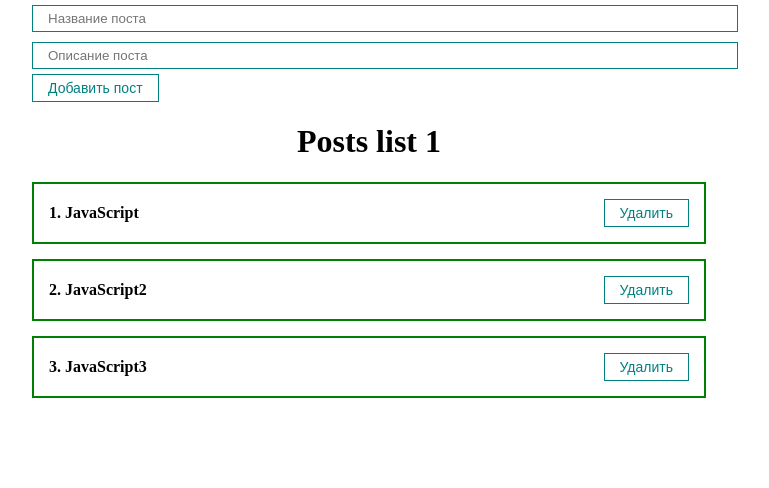
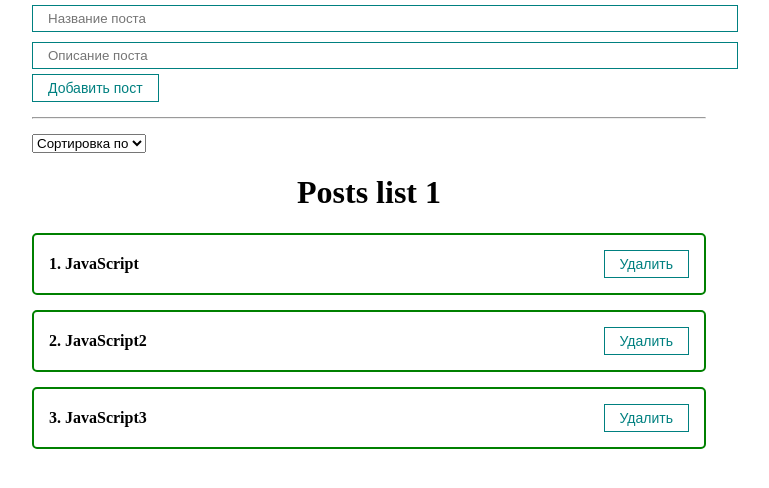
Before and after one commit to Ravil2/ulbiReact, a React (Vite) app: page / in a window 1280 px wide. Shown: the top 488 px of the page, without its empty margins (271-1040 px from the left). Built offline with nearby package versions, Linux system fonts and the light colour scheme.

Commit message:
сортировка

```diff
--- a/src/App.jsx
+++ b/src/App.jsx
@@ -1,6 +1,7 @@
 import { useState } from 'react'
 import PostList from './components/PostList'
 import PostForm from './components/PostForm'
+import MySelect from './components/UI/select/MySelect'
 
 export default function App() {
   const [posts, setPosts] = useState([
@@ -8,6 +9,7 @@ export default function App() {
     { id: 2, title: 'JavaScript2', body: 'JS - Programming language' },
     { id: 3, title: 'JavaScript3', body: 'JS - Programming language' },
   ])
+  const [selectedSort, setSelectedSort] = useState('')
 
   const createPost = (newPost) => {
     setPosts([...posts, newPost])
@@ -17,10 +19,27 @@ export default function App() {
     setPosts(posts.filter((p) => p.id !== post.id))
   }
 
+  const sortPosts = (sort) => {
+    setSelectedSort(sort)
+    setPosts([...posts].sort((a, b) => a[sort].localeCompare(b[sort])))
+  }
+
   return (
     <div>
       <PostForm create={createPost} />
-      {posts.length !== 0 ? (
+      <hr style={{ margin: '15px 0px' }} />
+      <div>
+        <MySelect
+          value={selectedSort}
+          onChange={sortPosts}
+          defaultValue="Сортировка по"
+          options={[
+            { value: 'title', name: 'По названию' },
+            { value: 'body', name: 'По описанию' },
+          ]}
+        />
+      </div>
+      {posts.length ? (
         <PostList posts={posts} title="Posts list 1" remove={removePost} />
       ) : (
         <h1 style={{ textAlign: 'center' }}>No posts!</h1>
--- /dev/null
+++ b/src/components/UI/select/MySelect.jsx
@@ -0,0 +1,14 @@
+export default function MySelect({ options, defaultValue, value, onChange }) {
+  return (
+    <select value={value} onChange={(event) => onChange(event.target.value)}>
+      <option disabled value="">
+        {defaultValue}
+      </option>
+      {options.map((option) => (
+        <option key={option.value} value={option.value}>
+          {option.name}
+        </option>
+      ))}
+    </select>
+  )
+}
--- a/src/styles/index.css
+++ b/src/styles/index.css
@@ -20,4 +20,5 @@ body {
   width: 50vw;
   justify-content: space-between;
   align-items: center;
+  border-radius: 5px;
 }
```
